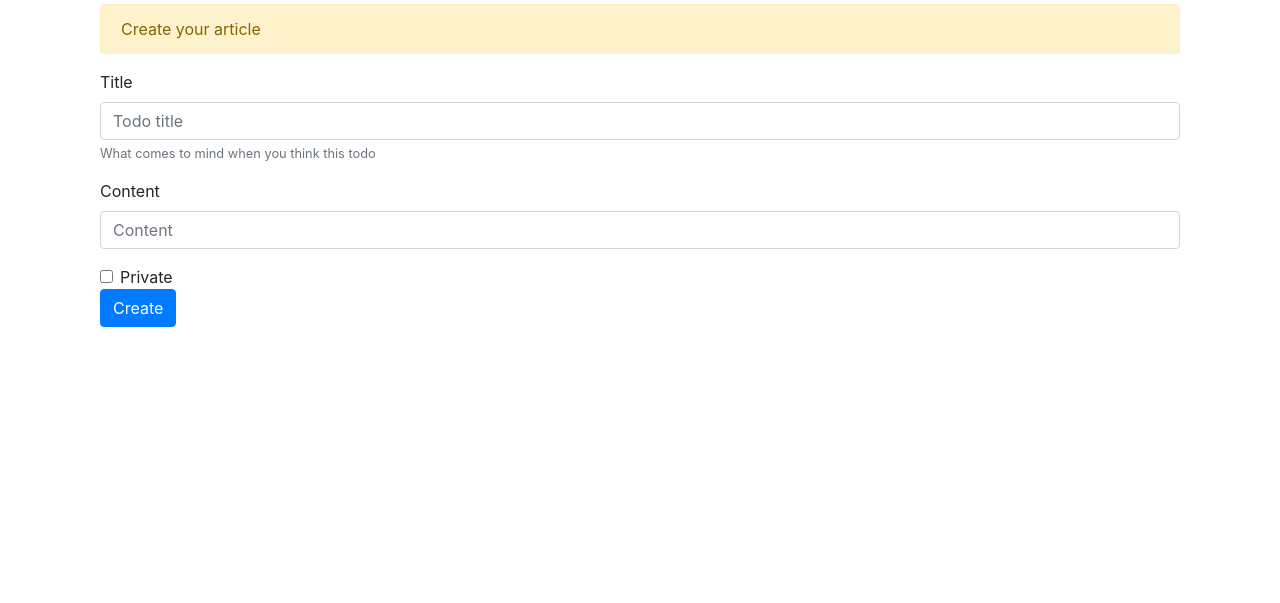
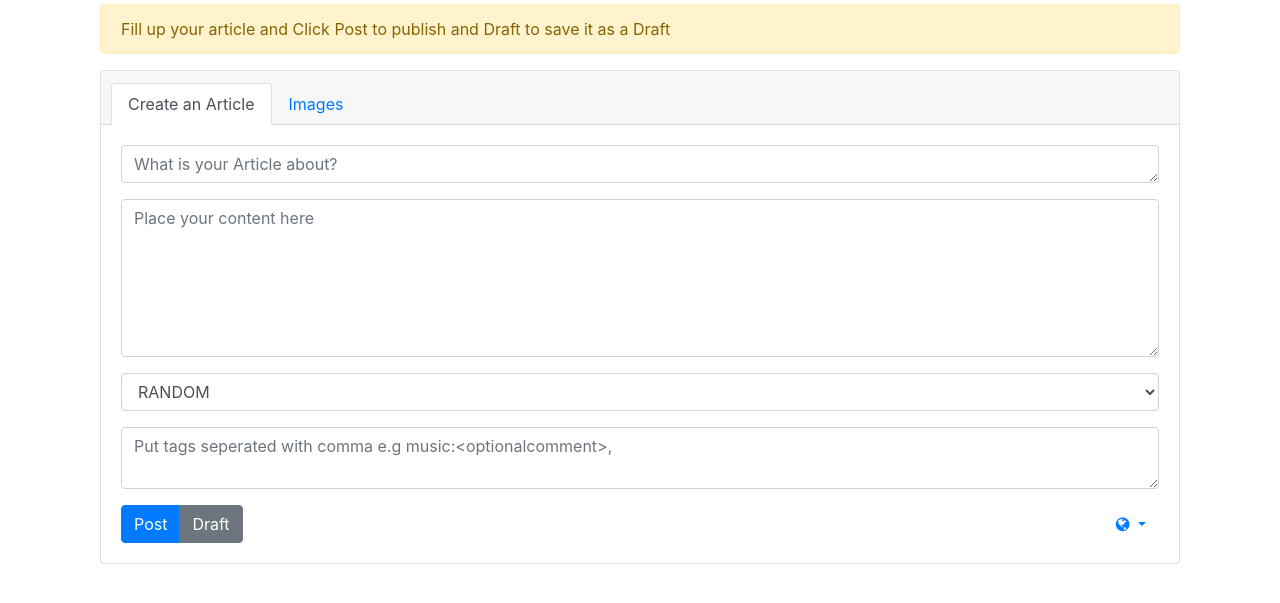
Before and after one commit to sawrozpdl/Koora, a Django app: page /articles/create in a window 1280 px wide. Shown: the part 56-659 px from the top of the page. Run offline with Django 3.2, Linux system fonts and the light colour scheme; some libraries are stand-ins or nearby versions.

Commit message:
CRD is functional with upload and download

```diff
--- a/src/articles/views/CreateView.py
+++ b/src/articles/views/CreateView.py
@@ -1,15 +1,39 @@
 from django.views import View
 from django.template import loader
 from django.http import HttpResponse
+from articles.models import Article
+from articles.models import Tag
+from django.conf import settings
+from utils import uploader
 
 class CreateView(View):
 
     def get(self, request):
         return HttpResponse(loader.get_template('articles/create_article.html').render({
-            "guide" : "Create your article"
+            "guide" : "Fill up your article and Click Post to publish and Draft to save it as a Draft",
+            "categories" : settings.KOORA_CATEGORIES
         }, request))
 
     def post(self, request):
+        title = request.POST['title']
+        content = request.POST['content']
+        tags = request.POST['tags'].split(", ")
+        category = request.POST['category']
+        image = request.FILES['article_image']
+        image_url = ''
+        if (image):
+            key = "%s_%s.jpg" % (request.user.username, title)
+            image_url = uploader.upload(image, key)
+        article = Article.objects.create(title=title, content=content, category=category, image_url=image_url)
+        if tags:
+            for tag in tags:
+                existing_tag = Tag.objects.filter(name=tag)
+                if existing_tag.exists():
+                    article.tags.add(existing_tag)
+                else:
+                    new_tag = Tag.objects.create(name=tag, description='nonefornow')
+                    article.tags.add(new_tag)
+            article.save()
         return HttpResponse(loader.get_template("articles/create_article.html").render({
             "success" : "Article creation successful!"
         }, request))
--- a/src/articles/views/DetailView.py
+++ b/src/articles/views/DetailView.py
@@ -1,32 +1,26 @@
 from django.views import View
 from django.template import loader
 from django.http import HttpResponse
-
-
-dummy = {
-            "article_id" : 2,
-            "dateCreated" : 2012,
-            "dateUpdated" : 2018,
-            "title" : "title lol",
-            "content" : "this is contetn"
-        }
+from articles.models import Article
 
 class DetailView(View):
 
-    def get(self, request, article_id):
-        article = dummy
+    def get(self, request, slug):
+        article = Article.objects.get(slug=slug)
         template = loader.get_template("articles/article.html")
         content = {
             "article": article
         }
         return HttpResponse(template.render(content, request))
 
-    def post(self, request, article_id):
-        articles = [dummy, dummy, dummy, dummy, dummy, dummy, dummy]
+    def post(self, request, slug):
+        article = Article.objects.get(slug=slug)
+        article.delete()
+        articles = Article.objects.all()
         template = loader.get_template("articles/articles.html")
         content = {
             "title" : "Articles by Users:",
             "articles" : articles,
-            "success" : "todo deletion successfull!"
+            "success" : "Article deletion successfull!"
         }
         return HttpResponse(template.render(content, request))
--- a/src/articles/views/UpdateView.py
+++ b/src/articles/views/UpdateView.py
@@ -4,8 +4,8 @@ from django.http import HttpResponse
 
 class UpdateView(View):
 
-    def get(self, request, article_id):
+    def get(self, request, slug):
         return HttpResponse('Update is under construction!')
 
-    def post(self, request, article_id):
+    def post(self, request, slug):
         pass
--- a/src/koora/settings.py
+++ b/src/koora/settings.py
@@ -28,12 +28,12 @@ ALLOWED_HOSTS = ['*']
 #Settings for Article Categories
 
 KOORA_CATEGORIES = [
+    ('RN', 'RANDOM'),
     ('SC', 'SCIENCE'),
     ('TG', 'TECHNOLOGY'),
     ('FD', 'FOOD'),
     ('AR', 'ART'),
     ('LT', 'LITERATURE'),
-    ('RN', 'RANDOM'),
     ('PH', 'PHILOSOPHY'),
     ('MM', 'MUSIC&MOVIES'),
     ('TS', 'TVSERIES'),
@@ -51,7 +51,8 @@ INSTALLED_APPS = [
     'django.contrib.staticfiles',
     'articles.apps.ArticlesConfig',
     'django.contrib.humanize',
-    'markdown_deux'
+    'markdown_deux',
+    'boto3'
 ]
 
 MIDDLEWARE = [
--- a/src/templates/articles/create_article.html
+++ b/src/templates/articles/create_article.html
@@ -6,7 +6,7 @@
 
 
 
-  <form class = "container" action = "{% url 'articles:create' %}" method = "post">
+  <form class = "container" action = "{% url 'articles:create' %}" method = "post" enctype="multipart/form-data">
     {% csrf_token %}
     {% if error %}
         <div class = 'alert alert-danger'> {{error}} </div>
@@ -16,20 +16,68 @@
         <div class = 'alert alert-warning'> {{guide}} </div>
     {% endif %}
 
-  <div class="form-group">
-    <label for="exampleInputEmail1">Title</label>
-    <input class="form-control" name = "title" id="exampleInputEmail1" aria-describedby="emailHelp" placeholder="Todo title">
-    <small id="emailHelp" class="form-text text-muted">What comes to mind when you think this todo</small>
-  </div>
-  <div class="form-group">
-    <label for="exampleInputPassword1">Content</label>
-    <input class="form-control" name = "content" id="exampleInputPassword1" placeholder="Content">
-  </div>
-  <div class="form-check">
-    <input type="checkbox" name = "isPrivate" class="form-check-input" id="exampleCheck1">
-    <label class="form-check-label" for="exampleCheck1">Private</label>
-  </div>
-  <button type="submit" class="btn btn-primary">Create</button>
+    <div class="card gedf-card">
+        <div class="card-header">
+            <ul class="nav nav-tabs card-header-tabs" id="myTab" role="tablist">
+                <li class="nav-item">
+                    <a class="nav-link active" id="posts-tab" data-toggle="tab" href="#posts" role="tab" aria-controls="posts" aria-selected="true">Create an Article</a>
+                </li>
+                <li class="nav-item">
+                    <a class="nav-link" id="images-tab" data-toggle="tab" role="tab" aria-controls="images" aria-selected="false" href="#images">Images</a>
+                </li>
+            </ul>
+        </div>
+        <div class="card-body">
+            <div class="tab-content" id="myTabContent">
+                <div class="tab-pane fade show active" id="posts" role="tabpanel" aria-labelledby="posts-tab">
+                    <div class="form-group">
+                        <label class="sr-only" for="message">title</label>
+                        <textarea name = "title" class="form-control" id="message" rows="1" placeholder="What is your Article about?"></textarea>
+                    </div>
+                    <div class="form-group">
+                        <label class="sr-only" for="message">content</label>
+                        <textarea name = "content" class="form-control" id="message" rows="6" placeholder="Place your content here"></textarea>
+                    </div>
+                    <select name = "category" class="form-group form-control form-control-md">
+                      {% for categoy in categories%}
+                        <option value = "{{ category.0 }}">{{ categoy.1 }}</option>
+                      {% endfor %}
+                    </select>
+                    <div class="form-group">
+                        <label class="sr-only" for="message">tags</label>
+                        <textarea name = "tags" class="form-control" id="message" rows="2" placeholder="Put tags seperated with comma e.g music:<optionalcomment>, "></textarea>
+                    </div>
+                </div>
+                <div class="tab-pane fade" id="images" role="tabpanel" aria-labelledby="images-tab">
+                    <div class="form-group">
+                        <div class="custom-file">
+                            <input name = "article_image" type="file" class="custom-file-input" id="customFile">
+                            <label class="custom-file-label" for="customFile">Upload image</label>
+                        </div>
+                    </div>
+                    <div class="py-4"></div>
+                </div>
+            </div>
+            <div class="btn-toolbar justify-content-between">
+                <div class="btn-group">
+                    <button type="submit" class="btn btn-primary">Post</button>
+                    <button type="submit" class="btn btn-secondary">Draft</button>
+                </div>
+                <div class="btn-group">
+                    <button id="btnGroupDrop1" type="button" class="btn btn-link dropdown-toggle" data-toggle="dropdown" aria-haspopup="true"
+                        aria-expanded="false">
+                        <i class="fa fa-globe"></i>
+                    </button>
+                    <div class="dropdown-menu dropdown-menu-right" aria-labelledby="btnGroupDrop1">
+                        <a class="dropdown-item" href="#"><i class="fa fa-globe"></i> Public</a>
+                        <a class="dropdown-item" href="#"><i class="fa fa-users"></i> Gopya(Private)</a>
+                    </div>
+                </div>
+            </div>
+        </div>
+    </div>
+
+
 </form>
 
 {% endblock content %}
```
Also changed, not shown: requirements/development.txt (+7 -0 lines), requirements/production.txt (+7 -0 lines), src/templates/articles/article.html (+9 -9 lines), src/utils/uploader.py (+6 -6 lines), src/db.sqlite3, src/templates/articles/update_article.html (added).
